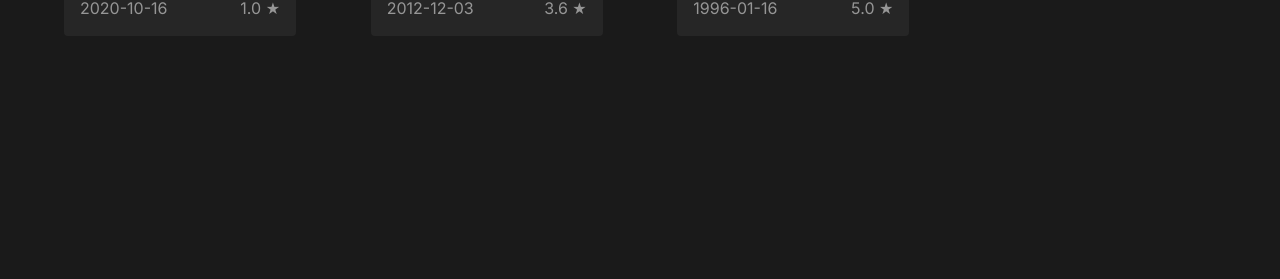
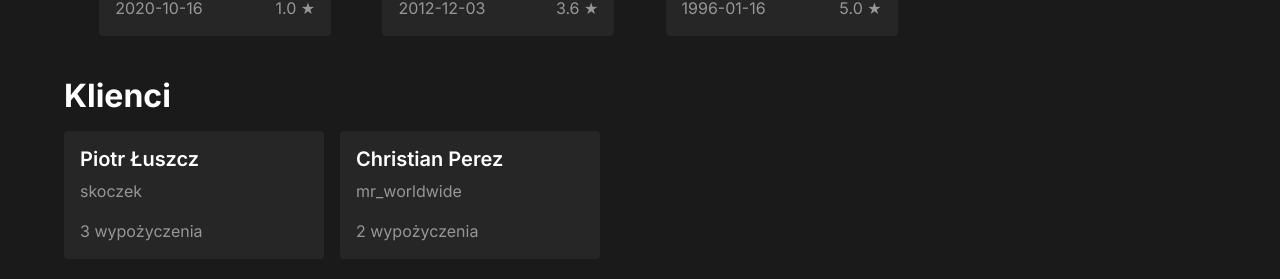
Before and after one commit to IS-2021/xml, a React (Vite) app in the folder xml_editor/: page / in a window 1280 px wide. Shown: the part 2480-2759 px from the top of the page. Before the commit the page ends 2580 px from the top, so only its background shows below. Built offline with nearby package versions, Linux system fonts and the light colour scheme.

Commit message:
Added clients section

```diff
--- a/xml_editor/src/App.jsx
+++ b/xml_editor/src/App.jsx
@@ -1,5 +1,6 @@
 import FileSection from "./sections/FileSection.jsx";
 import AlbumsSection from "./sections/AlbumsSection.jsx";
+import ClientsSection from "./sections/ClientsSection.jsx";
 import { useContext } from "react";
 import GenresSection from "./sections/GenresSection";
 import { StateContext } from "./contexts/StateContext.jsx";
@@ -14,6 +15,7 @@ function App() {
                 <>
                     <GenresSection genres={state.xml.refs.gatunki} />
                     <AlbumsSection albums={state.xml.refs.albumy} />
+                    <ClientsSection clients={state.xml.refs.klienci} />
                 </>
             )}
         </div>
--- /dev/null
+++ b/xml_editor/src/components/Client.css
@@ -0,0 +1,28 @@
+.client_card {
+    min-width: 260px;
+    padding: 1rem;
+
+    border-radius: 4px;
+    background-color: #262626;
+    color: #969696;
+
+    box-shadow: none;
+    transition: 0.25s all ease;
+}
+
+.client_card:hover {
+    cursor: pointer;
+    box-shadow: 0px 4px 6px rgba(0, 0, 0, 0.5);
+}
+
+.client_card__name {
+    margin-bottom: 0.5rem;
+
+    color: #fff;
+    font-weight: 600;
+    font-size: 1.25rem;
+}
+
+.client_card__nick {
+    margin-bottom: 1rem;
+}
--- /dev/null
+++ b/xml_editor/src/components/Client.jsx
@@ -0,0 +1,16 @@
+import "./Client.css";
+
+function Client({ client }) {
+    return (
+        <div className="client_card">
+            <p className="client_card__name">
+                {client.imie} {client.nazwisko}
+            </p>
+            <p className="client_card__nick">{client.login}</p>
+
+            <p className="client_card__rent_count">{client.wypozyczenia.length} wypożyczenia</p>
+        </div>
+    );
+}
+
+export default Client;
--- a/xml_editor/src/sections/AlbumsSection.css
+++ b/xml_editor/src/sections/AlbumsSection.css
@@ -1,12 +1,6 @@
-.album_card_grid {
-    display: flex;
-    flex-wrap: wrap;
-    justify-content: space-between;
-    gap: 1rem;
-}
-
 .album_card_grid {
     display: grid;
     grid-template-columns: repeat(auto-fill, calc(200px + 2rem));
     grid-gap: 1rem;
+    justify-content: space-evenly;
 }
--- /dev/null
+++ b/xml_editor/src/sections/ClientsSection.css
@@ -0,0 +1,4 @@
+.client_card_grid {
+    display: flex;
+    gap: 1rem;
+}
--- /dev/null
+++ b/xml_editor/src/sections/ClientsSection.jsx
@@ -0,0 +1,17 @@
+import Client from "../components/Client";
+import "./ClientsSection.css";
+
+function ClientsSection({ clients }) {
+    return (
+        <section>
+            <h1>Klienci</h1>
+            <div className="client_card_grid">
+                {clients.map((client) => (
+                    <Client key={client.pesel} client={client} />
+                ))}
+            </div>
+        </section>
+    );
+}
+
+export default ClientsSection;
```
